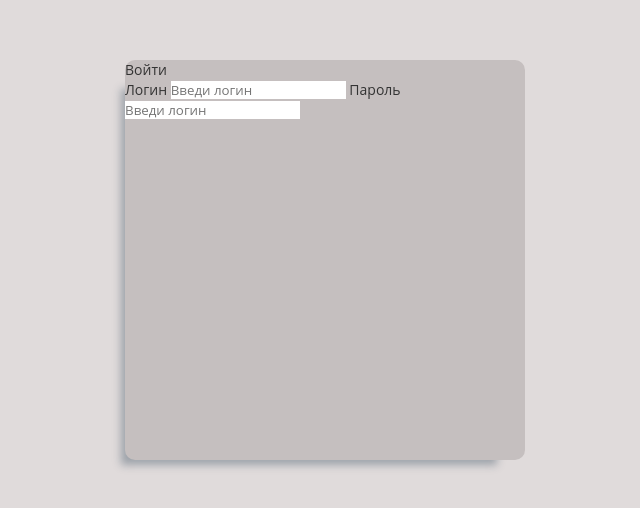
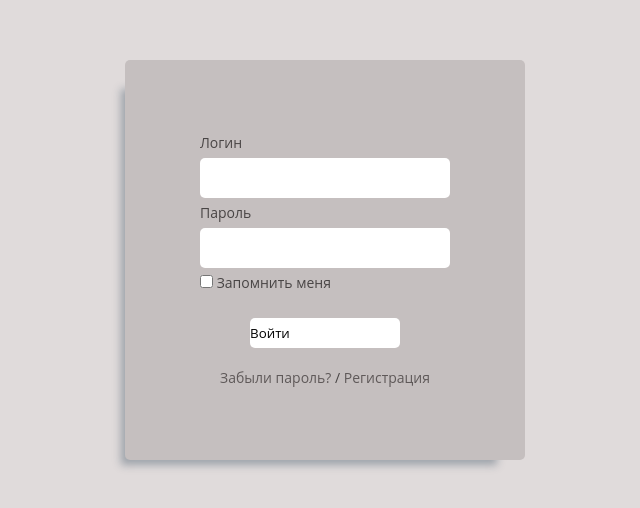
Before and after one commit to Artem-Pot/Register-Form, a plain HTML site: page index.html in a window 1280 px wide. Shown: the part 140-648 px from the top of the page, without its empty margins (315-955 px from the left). Drawn offline with Linux system fonts and the light colour scheme.

```diff
--- a/css/style.css
+++ b/css/style.css
@@ -59,15 +59,16 @@
 }
 
 /*-----*/
-
 body {
     font-family: 'Open Sans', sans-serif;
     font-weight: 400;
     font-size: 14px;
     line-height: 1.42857143;
-    color: #333;
+    color: #494545;
     background-color: #fff;
+
 }
+
 .signin {
     background-color: #e0dbdb;
     display: flex;
@@ -77,11 +78,80 @@
 }
 
 .signin__box {
+    padding: 20px;
     width: 400px;
     max-height: 400px;
     height: 100%;
     background-color: rgb(197, 191, 191);
-    display: block;
-    border-radius: 10px;
+    border-radius: 5px;
     box-shadow: -16px 17px 8px -12px rgba(34, 60, 80, 0.35);
+    display: flex;
+    flex-direction: column;
+    align-items: center;
+    justify-content: center;
+    gap: 20px;
+    position: relative;
 }
+
+.signin__title {
+    font-size: 20px;
+    text-align: center;
+}
+
+.form {
+    display: flex;
+    flex-direction: column;
+    gap: 5px;
+}
+
+label {
+
+}
+
+#login, #password  {
+    padding: 10px;
+    width: 250px;
+    height: 40px;
+    border-radius: 5px;
+}
+
+.error {
+    font-size: 20px;
+    display: none;
+    position: absolute;
+    top: 25px;
+    font-weight: 600;
+    color: red;
+}
+
+
+.block {
+
+}
+
+.button_login {
+    margin-top: 20px;
+    width: 150px;
+    height: 30px;
+    border-radius: 5px;
+    cursor: pointer;
+    align-self: center;
+}
+
+.button_login:hover {
+    background-color: rgb(60, 120, 230);
+}
+
+.signin__forgot {
+    margin-top: 10px;
+    color: #e0dbdb;
+}
+
+.signin__forgot a {
+    color: #5f5959;
+}
+
+.signin__forgot a:hover {
+    color: #494545;
+    text-decoration:underline;
+}
--- a/index.html
+++ b/index.html
@@ -10,17 +10,26 @@
     <div class="wrapper">
         <section class="signin">
             <div class="signin__box">
-                <span class="signin__title">Войти</span>
-                <form class="form">
-                    <label for="login">Логин
-                        <input type="text" name="login" id="login" placeholder="Введи логин">
-                    </label>
+                <span class="error"></span>
+                <form class="form" method="get">
+                    <label for="login">Логин</label>
+                    <input type="text" name="login" id="login" >
 
-                    <label for="password">Пароль
-                        <input type="password" name="password" id="password" placeholder="Введи логин">
-                    </label>
+                    <label for="password">Пароль</label>
+                    <input type="password" name="password" id="password">
 
+                    <div class="block">
+                        <input type="checkbox" id="checkbox" name="checkbox">
+                        <label for="checkbox">Запомнить меня</label>
+                    </div>
+                    <input  value="Войти" class="button_login">
                 </form>
+
+                <div class="block">
+                    <span class="signin__forgot"><a href="#">Забыли пароль?</a></span> /
+                    <span class="signin__forgot"><a href="#">Регистрация</a></span>
+                </div>
+
             </div>
         </section>
     </div>
--- a/js/script.js
+++ b/js/script.js
@@ -0,0 +1,66 @@
+const login = document.querySelector('#login');
+const error = document.querySelector('.error');
+const password = document.querySelector('#password');
+const checkbox = document.querySelector('#checkbox');
+const buttonLogin = document.querySelector('.button_login');
+
+
+
+// //проверка поля ввода логина
+// function loginСheck() {
+
+//     if (login.value === '') {
+//         login.style.border = '2px solid red';
+//         error.style.display = 'block';
+//         error.textContent = 'Поле не должно быть пустым';
+//         event.preventDefault();
+//     }
+
+//     if (login.value !== login.value.trim().replace(/[^а-яА-Яa-zA-Z0-9-_]/g, "")){ // проверка что в логине нет недопустимых символов
+//         login.style.border = '2px solid red';
+//         error.style.display = 'block';
+//         error.textContent = 'Недопустимый символ';
+//         event.preventDefault();
+//     }
+// }
+// //проверка поля ввода пароля
+// function loginPassword() {
+//     if (password.value === '') {
+//         password.style.border = '2px solid red';
+//         error.style.display = 'block';
+//         error.textContent = 'Поле не должно быть пустым';
+//         event.preventDefault();
+//     }
+//     else {
+//         login.value.trim(); // удаление лишних пробелов спереди и сзади
+//     }
+// }
+
+
+// buttonLogin.onclick = function() {
+//     loginСheck();
+//     loginPassword();
+
+// }
+
+//массив шаблона
+const notes = [
+        {
+        qwe: 'есть чо',
+    }
+    ];
+
+
+//шаблон вывода сообщения
+function sample(note) {
+    return `
+        ${note.qwe}
+`
+}
+
+
+buttonLogin.onclick = function() {
+    error.style.display = 'block';
+    error.insertAdjacentHTML('afterbegin', sample(notes[0]));
+    event.preventDefault();
+}
```
